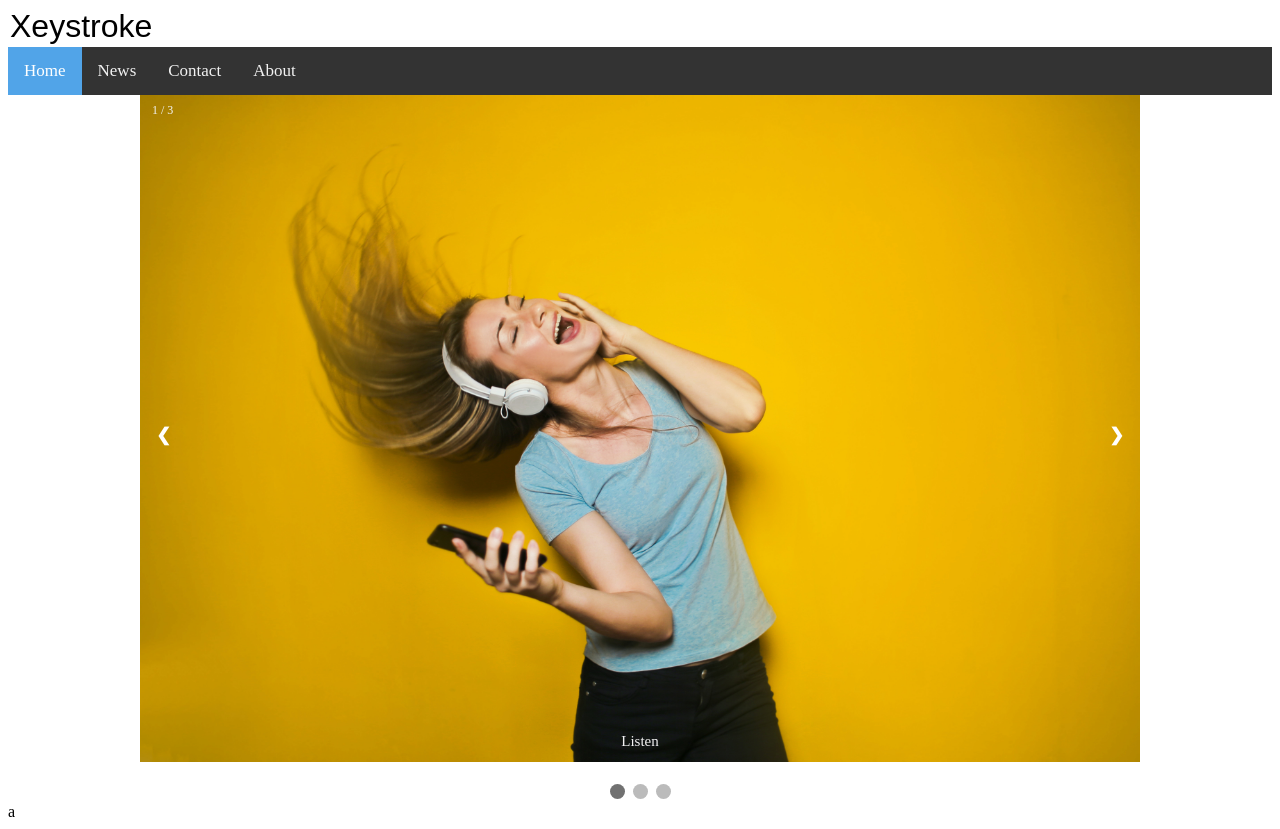
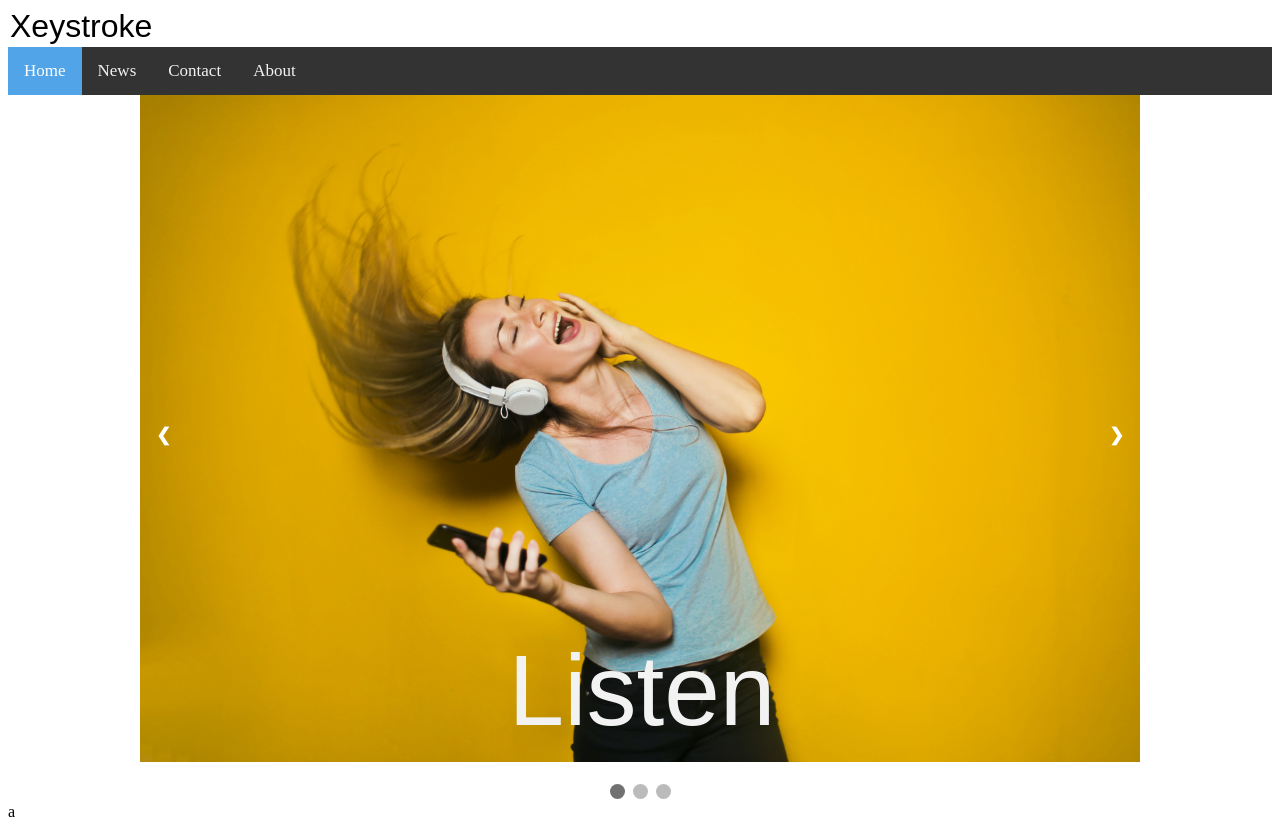
Before and after one commit to LilRed92/Music-Capstone-Project, a plain HTML site: page index.html in a window 1280 px wide. Drawn offline with Linux system fonts and the light colour scheme; a web font is replaced by a local one.

Commit message:
Changes to Carousel

```diff
--- a/index.html
+++ b/index.html
@@ -16,7 +16,7 @@
 	<a href="#contact">Contact</a>
 	<a href="#about">About</a>
 	<a href="javascript:void(0);" class="icon" onclick="myFunction()">
-	  <i class="fa fa-bars"></i>
+
 	</a>
   </div>
 
@@ -27,22 +27,22 @@
 
 
 		<div class="mySlides fade">
-		  <div class="numbertext">1 / 3</div>
 		  <img src="images/img1.jpg" style="width:100%">
 		  <div class="text">Listen</div>
 		</div>
 
+
 		<div class="mySlides fade">
-		  <div class="numbertext">2 / 3</div>
 		  <img src="images/img2.jpg" style="width:100%">
 		  <div class="text">Create</div>
 		</div>
 
+
 		<div class="mySlides fade">
-		  <div class="numbertext">3 / 3</div>
 		  <img src="images/img3.jpg" style="width:100%">
 		  <div class="text">Collaborate</div>
 		</div>
+
 
 
 		<a class="prev" onclick="plusSlides(-1)">&#10094;</a>
--- a/style.css
+++ b/style.css
@@ -127,3 +127,11 @@ h1 {
   from {opacity: .4}
   to {opacity: 1}
 }
+
+.text {
+  font-family: permanent-marker-pro,sans-serif;
+  font-weight: 400;
+  font-style: normal;
+  margin: 2px;
+  font-size: 100px;
+}
```
